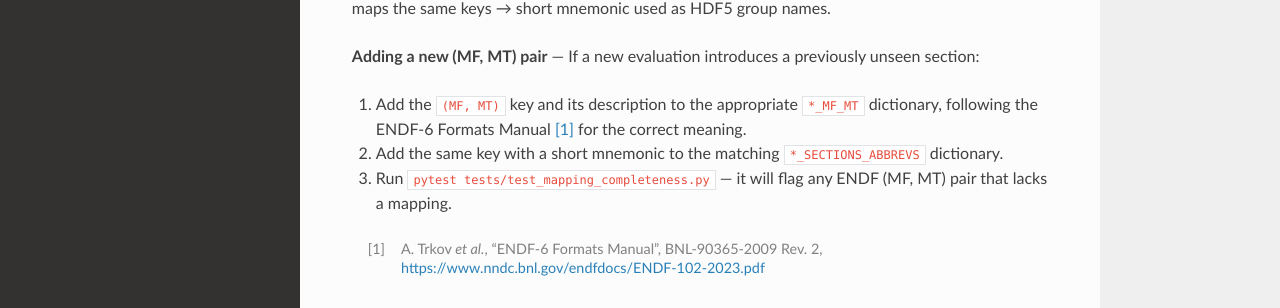
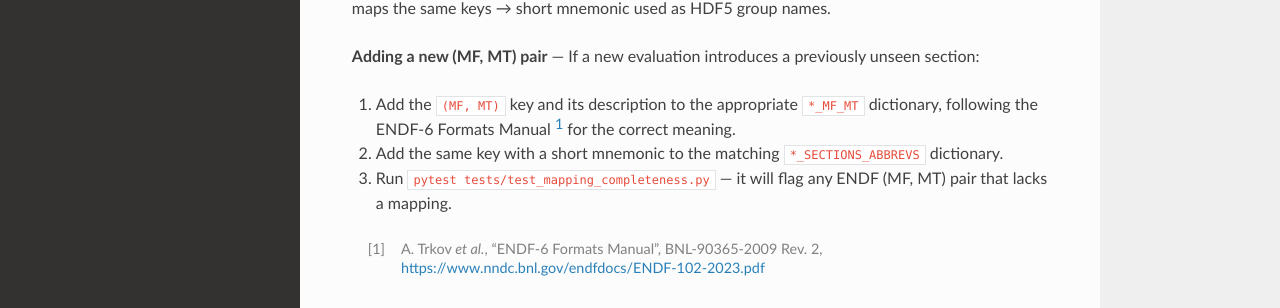
Before and after one commit to melekderman/PyEPICS, a Sphinx documentation site: the page built from docs/data_sources.rst, in a window 1280 px wide and 1400 px high, scrolled down 773 px. Shown: the part 817-1125 px from the top of the window. Built offline with Sphinx 7.4.7 and the Read the Docs theme 3.1.0, drawn with Linux system fonts in a browser that asks for light colours.

Commit message:
user superscripts for refs

```diff
--- a/docs/_static/custom.css
+++ /dev/null
@@ -1,10 +0,0 @@
-/* Footnote references as plain inline "[1]" instead of the theme's superscript. */
-.rst-content .footnote-reference {
-    vertical-align: baseline;
-    position: static;
-    line-height: inherit;
-    font-size: inherit;
-}
-.rst-content .footnote-reference > span.fn-bracket {
-    display: inline;
-}
--- a/docs/conf.py
+++ b/docs/conf.py
@@ -33,7 +33,6 @@ exclude_patterns = ["_build", "Thumbs.db", ".DS_Store"]
 
 html_theme = "sphinx_rtd_theme"
 html_static_path = ["_static"]
-html_css_files = ["custom.css"]
 
 intersphinx_mapping = {
     "python": ("https://docs.python.org/3", None),
```
Also changed, not shown: 1 other file.
